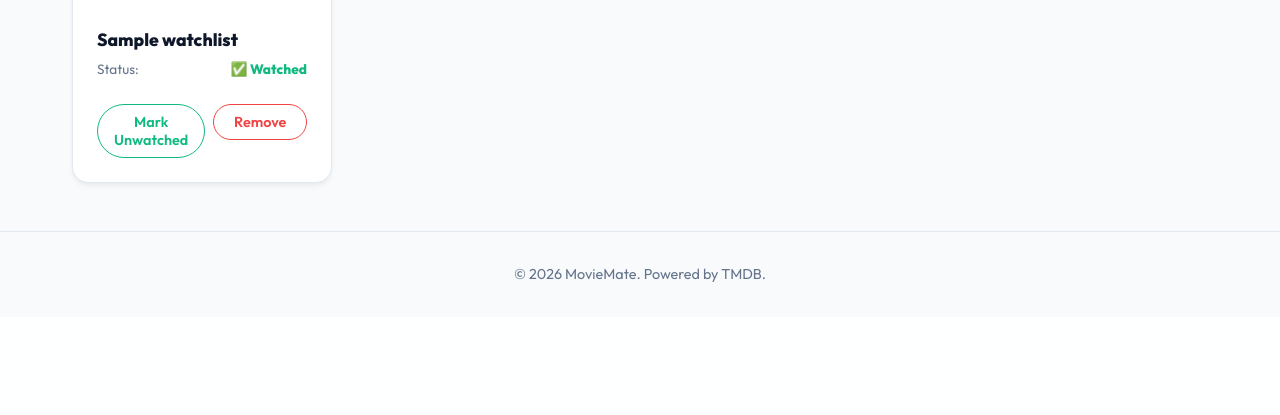
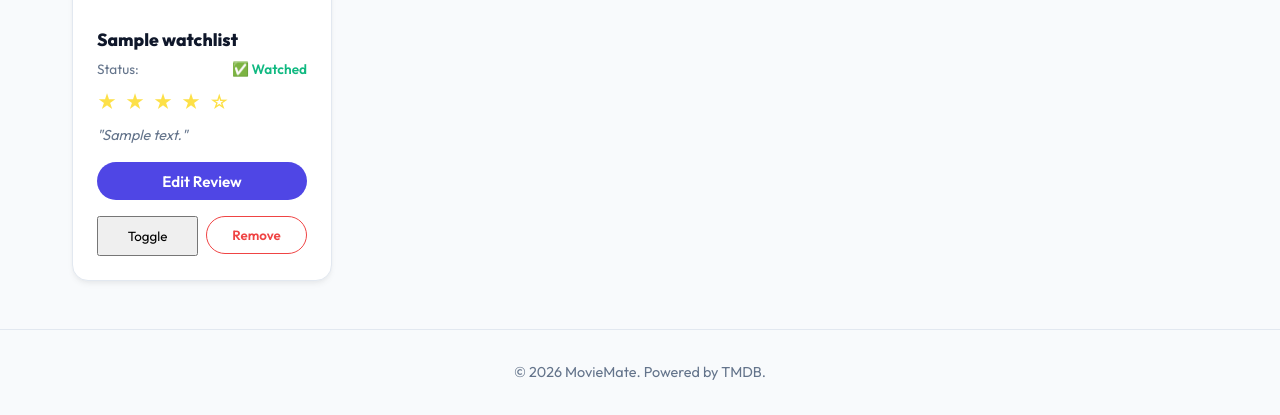
Before and after one commit to leejiwanee/movie-mate, a Django app: page /watchlist/ in a window 1280 px wide. Shown: the part 557-972 px from the top of the page. Before the commit the page ends 839 px from the top, so only its background shows below. Run offline with Django 5.2, Linux system fonts and the light colour scheme; a user stored in the database is signed in; tables that the repository leaves empty hold one stand-in row (values such as "Sample post"); a database or web service that is not in the repository returns one stand-in record (values such as "Sample title").

Commit message:
Added Leaving review and rating system

```diff
--- a/movies/templates/movies/watchlist.html
+++ b/movies/templates/movies/watchlist.html
@@ -19,29 +19,95 @@
             <a href="{% url 'movies:detail' movie.movie_id %}" style="text-decoration: none;">
                 <h2 class="movie-title">{{ movie.title }}</h2>
             </a>
-            <div class="movie-meta" style="margin-bottom: 1.5rem;">
+            <div class="movie-meta" style="margin-bottom: 0.5rem;">
                 <span>Status:</span>
                 {% if movie.watched %}
-                    <span style="color: var(--success-color); font-weight: 700;">✅ Watched</span>
+                    <span style="color: #10b981; font-weight: 600;">✅ Watched</span>
                 {% else %}
-                    <span style="color: var(--text-secondary); font-weight: 700;">👀 To Watch</span>
+                    <span style="color: #f59e0b; font-weight: 600;">⏳ To Watch</span>
                 {% endif %}
             </div>
 
-            <div class="card-actions">
+            <!-- Review Display -->
+            {% if movie.rating %}
+                <div style="margin-bottom: 0.5rem; color: #fde047; font-size: 1.2rem; letter-spacing: 2px;">
+                    {% for i in "12345" %}
+                        {% if forloop.counter <= movie.rating %}★{% else %}☆{% endif %}
+                    {% endfor %}
+                </div>
+            {% endif %}
+            {% if movie.review_text %}
+                <p style="font-size: 0.9rem; color: var(--text-secondary); margin-bottom: 1rem; font-style: italic; overflow: hidden; text-overflow: ellipsis; display: -webkit-box; -webkit-line-clamp: 2; -webkit-box-orient: vertical;">"{{ movie.review_text }}"</p>
+            {% endif %}
+
+            <div style="display: flex; gap: 0.5rem; margin-top: auto; flex-wrap: wrap;">
+                <button type="button" class="btn-primary" style="width: 100%; padding: 0.6rem; margin-bottom: 0.5rem;" onclick="openReviewModal('{{ movie.movie_id }}', '{{ movie.title|escapejs }}', '{{ movie.rating|default:0 }}', '{{ movie.review_text|escapejs|default:'' }}')">
+                    {% if movie.rating %}Edit Review{% else %}⭐ Leave Review{% endif %}
+                </button>
                 <form action="{% url 'movies:toggle_watched' movie.movie_id %}" method="post" class="ajax-form" style="flex: 1;">
-                    <button type="submit" class="btn-success" style="width: 100%;">
-                        {% if movie.watched %}Mark Unwatched{% else %}Mark Watched{% endif %}
-                    </button>
+                    <button type="submit" class="btn-secondary" style="width: 100%; padding: 0.6rem;">Toggle</button>
                 </form>
                 <form action="{% url 'movies:remove_from_watchlist' movie.movie_id %}" method="post" class="ajax-form" style="flex: 1;">
-                    <button type="submit" class="btn-danger" style="width: 100%;">Remove</button>
+                    <button type="submit" class="btn-danger" style="width: 100%; padding: 0.6rem;">Remove</button>
                 </form>
             </div>
         </div>
     </div>
     {% empty %}
-    <div class="empty-state">Your watchlist is empty. Discover movies on the Trending page!</div>
+    <div class="empty-state">
+        <h2 style="margin-bottom: 1rem; color: var(--text-primary);">Your Watchlist is Empty 😢</h2>
+        <p>Go to Trending or Search to add some movies you'd like to watch!</p>
+    </div>
     {% endfor %}
 </div>
+
+<!-- Review Modal -->
+<div id="reviewModal" class="modal-overlay">
+    <div class="modal-content">
+        <div class="modal-header">
+            <h2 id="modalMovieTitle" style="font-size: 1.5rem; color: var(--text-primary);">Leave a Review</h2>
+            <button class="modal-close" onclick="closeReviewModal()">&times;</button>
+        </div>
+        <form id="reviewForm" action="" method="post" class="ajax-form">
+            <div class="star-rating">
+                <input type="radio" id="star5" name="rating" value="5" /><label for="star5" title="5 stars">★</label>
+                <input type="radio" id="star4" name="rating" value="4" /><label for="star4" title="4 stars">★</label>
+                <input type="radio" id="star3" name="rating" value="3" /><label for="star3" title="3 stars">★</label>
+                <input type="radio" id="star2" name="rating" value="2" /><label for="star2" title="2 stars">★</label>
+                <input type="radio" id="star1" name="rating" value="1" /><label for="star1" title="1 star">★</label>
+            </div>
+            <textarea name="review_text" id="reviewText" class="review-textarea" placeholder="Write your thoughts about this movie..."></textarea>
+            <button type="submit" class="btn-primary" style="width: 100%; padding: 1rem; font-size: 1.1rem;">Save Review</button>
+        </form>
+    </div>
+</div>
+
+<script>
+function openReviewModal(movieId, title, currentRating, currentText) {
+    const modal = document.getElementById('reviewModal');
+    const form = document.getElementById('reviewForm');
+    const titleEl = document.getElementById('modalMovieTitle');
+    const textArea = document.getElementById('reviewText');
+
+    titleEl.textContent = 'Review: ' + title;
+    form.action = `/movies/watchlist/review/${movieId}/`;
+    textArea.value = currentText;
+
+    document.querySelectorAll('.star-rating input').forEach(input => input.checked = false);
+    if (currentRating > 0) {
+        const star = document.getElementById(`star${currentRating}`);
+        if (star) star.checked = true;
+    }
+
+    modal.classList.add('active');
+}
+
+function closeReviewModal() {
+    document.getElementById('reviewModal').classList.remove('active');
+}
+
+document.getElementById('reviewModal').addEventListener('click', function(e) {
+    if (e.target === this) closeReviewModal();
+});
+</script>
 {% endblock %}
--- a/movies/urls.py
+++ b/movies/urls.py
@@ -9,6 +9,7 @@
     path('watchlist/add/<int:movie_id>/', views.add_to_watchlist, name='add_to_watchlist'),
     path('watchlist/remove/<int:movie_id>/', views.remove_from_watchlist, name='remove_from_watchlist'),
     path('watchlist/toggle/<int:movie_id>/', views.toggle_watched, name='toggle_watched'),
+    path('watchlist/review/<int:movie_id>/', views.update_review, name='update_review'),
     path('tonight/', views.what_should_i_watch, name='tonight'),
     path('movie/<int:movie_id>/', views.movie_detail, name='detail'),
 ]
--- a/movies/views.py
+++ b/movies/views.py
@@ -64,6 +64,29 @@
             return JsonResponse({"status": "success", "message": "Watch status updated!", "watched": new_status})
         return JsonResponse({"status": "error", "message": "Movie not found."})
 
+@csrf_exempt
+def update_review(request, movie_id):
+    if not request.user.is_authenticated:
+        return JsonResponse({"status": "error", "message": "Please log in first."})
+
+    if request.method == "POST":
+        try:
+            data = json.loads(request.body)
+        except json.JSONDecodeError:
+            data = request.POST
+
+        rating = int(data.get('rating', 0))
+        review_text = data.get('review_text', '').strip()
+
+        movie = watchlist_collection.find_one({"movie_id": movie_id, "user_id": request.user.id})
+        if movie:
+            watchlist_collection.update_one(
+                {"movie_id": movie_id, "user_id": request.user.id},
+                {"$set": {"rating": rating, "review_text": review_text}}
+            )
+            return JsonResponse({"status": "success", "message": "Review saved successfully!"})
+        return JsonResponse({"status": "error", "message": "Movie not found in Watchlist."})
+
 @login_required(login_url='/accounts/login/')
 def get_watchlist(request):
     movies = list(watchlist_collection.find({"user_id": request.user.id}, {'_id': 0}))
```
Also changed, not shown: movies/static/css/styles.css (+92 -0 lines).
